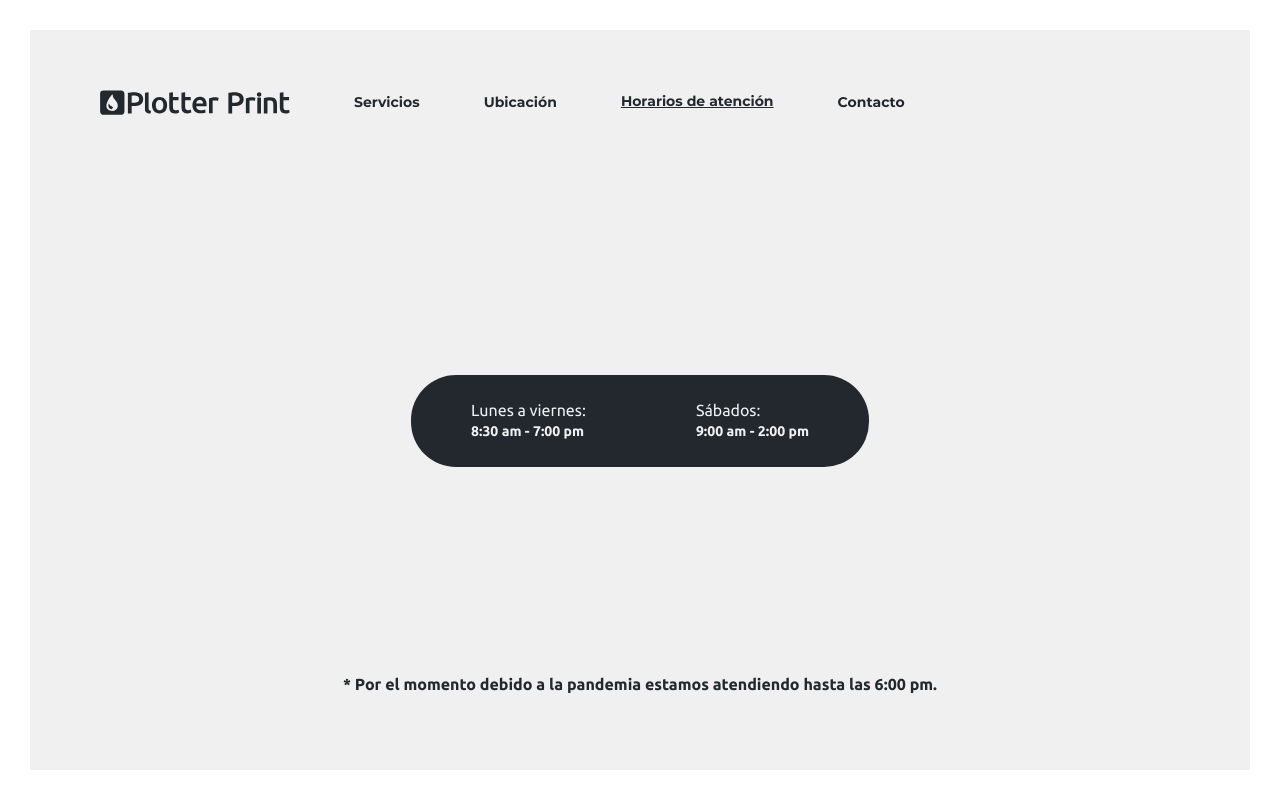
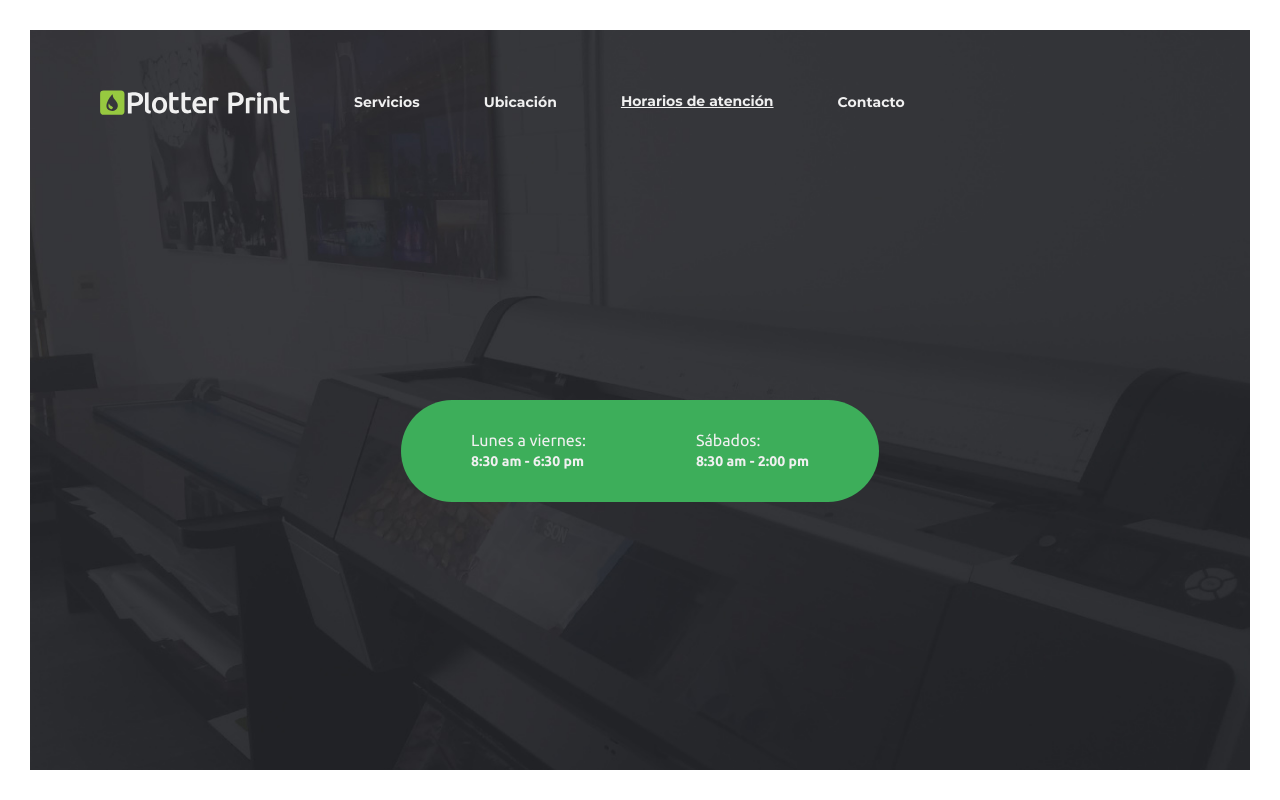
Before and after one commit to andres-guzman/plotterprint.com.bo, a PHP site: page /horarios/ in a window 1280 px wide. Run offline with PHP 8.4, Linux system fonts and the light colour scheme.

Commit message:
hours updated

```diff
--- a/css/a.css
+++ b/css/a.css
@@ -44,7 +44,7 @@ html {
 
 h1 {
   margin: 0 0 30px 0;
-  color: #23282f;
+  color: #f0f0f0;
   font: 22px "Ubuntubold", Arial, Helvetica, sans-serif;
 }
 
@@ -93,7 +93,7 @@ main {
     display: flex;
     flex-direction: column;
     height: 100%;
-    /* background: #f0f0f0 url(../img/bgindex_4.jpg) center center fixed no-repeat; */
+    background: #f0f0f0 url(../img/intro_c_copy.jpg) center center fixed no-repeat;
     background-color: #f0f0f0;
     background-size: cover;
     padding: 60px 70px;
@@ -107,12 +107,12 @@ main {
   ========================================================================== */
 
 .logo-fill-drop {
-    fill: #23282f;
+    fill: #97c940;
     transition: fill 0.3s ease-in-out;
 }
 
 .logo-fill {
-  fill: #23282f;
+  fill: #f0f0f0;
   transition: fill 0.3s ease-in-out;
 }
 
@@ -150,7 +150,7 @@ nav ul li:last-of-type {
 }
 
 nav ul li a {
-    color: #23282f;
+    color: #f0f0f0;
     font: 14px "Montserratbold", Arial, Helvetica, sans-serif;
     text-decoration: none;
     transition: all 0.3s ease-in-out;
@@ -161,7 +161,7 @@ nav ul li a:hover {
 }
 
 .nav-active {
-    color: #23282f;
+    color: #f0f0f0;
     font: 14px "Montserratbold", Arial, Helvetica, sans-serif;
     padding-top: 2px;
     text-decoration: underline;
@@ -175,7 +175,7 @@ nav ul li a:hover {
 }
 
 .introduction-brief {
-    color: #23282f;
+    color: #f0f0f0;
     font: 15px "Ubuntubold", Arial, Helvetica, sans-serif;
     margin-top: 0;
     margin-bottom: 40px;
@@ -183,7 +183,7 @@ nav ul li a:hover {
 }
 
 .introduction-address {
-    color: #23282f;
+    color: #f0f0f0;
     font: 14px/20px "Ubunturegular", Arial, Helvetica, sans-serif;
     margin-top: 0;
     margin-bottom: 40px;
@@ -241,7 +241,7 @@ nav ul li a:hover {
 .servicios-column p {
   flex: 1;
   margin: 0 0 25px 0;
-  color: #23282f;
+  color: #f0f0f0;
   font: 14px/22px "Ubunturegular", Arial, Helvetica, sans-serif;
 }
 
@@ -266,7 +266,7 @@ nav ul li a:hover {
 
 #servicios-envio p {
     margin: 0;
-    color: #23282f;
+    color: #f0f0f0;
     font: 14px/22px "Ubunturegular", Arial, Helvetica, sans-serif;
 }
 
@@ -279,7 +279,7 @@ nav ul li a:hover {
   ========================================================================== */
 
 .address-short {
-    color: #23282f;
+    color: #f0f0f0;
     font: 16px "Ubunturegular", Arial, Helvetica, sans-serif;
     text-align: center;
     margin-top: 0;
@@ -310,13 +310,13 @@ iframe {
 }
 
 #contact-card p:first-of-type {
-  color: #23282f;
+  color: #f0f0f0;
   font: 18px "Ubuntubold", Arial, Helvetica, sans-serif;
   margin: 0 0 42px 0;
 }
 
 #contact-card p:last-of-type {
-  color: #23282f;
+  color: #f0f0f0;
   font: 17px "Ubunturegular", Arial, Helvetica, sans-serif;
   margin: 0;
 }
@@ -338,9 +338,9 @@ iframe {
 
 #horarios-box {
   display: flex;
-  background-color: #23282f;
-  padding: 10px 60px;
-  border-radius: 45px;
+  background-color: #3dae5a;
+  padding: 15px 70px;
+  border-radius: 51px;
 }
 
 #horarios-box-week {
@@ -367,7 +367,7 @@ iframe {
 
 #horarios > p {
   text-align: center;
-  color: #23282f;
+  color: #f0f0f0;
   font: 16px "Ubuntubold", Arial, Helvetica, sans-serif;
 }
 
--- a/horarios/index.html
+++ b/horarios/index.html
@@ -97,16 +97,14 @@
                 <div id="horarios-wrapper">
                     <div id="horarios-box">
                         <div id="horarios-box-week">
-                            <p>Lunes a viernes: <br> <span>8:30 am - 7:00 pm</span></p>
+                            <p>Lunes a viernes: <br> <span>8:30 am - 6:30 pm</span></p>
                         </div>
 
                         <div id="horarios-box-weekend">
-                            <p>Sábados: <br> <span>9:00 am - 2:00 pm</span></p>
+                            <p>Sábados: <br> <span>8:30 am - 2:00 pm</span></p>
                         </div>
                     </div>
                 </div>
-
-                <p>* Por el momento debido a la pandemia estamos atendiendo hasta las 6:00 pm.</p>
 
                 <div id="swirl-window">
                     <svg version="1.1" id="Layer_1" xmlns="http://www.w3.org/2000/svg" xmlns:xlink="http://www.w3.org/1999/xlink" x="0px" y="0px" viewBox="0 0 721 486" style="enable-background:new 0 0 721 486;" xml:space="preserve">
```
Also changed, not shown: _assets/DSC_0215.JPG (added), _assets/intro_c.jpg (added), _assets/intro_c_copy.jpg (added), img/intro_c_copy.jpg (added), 2 other files.
